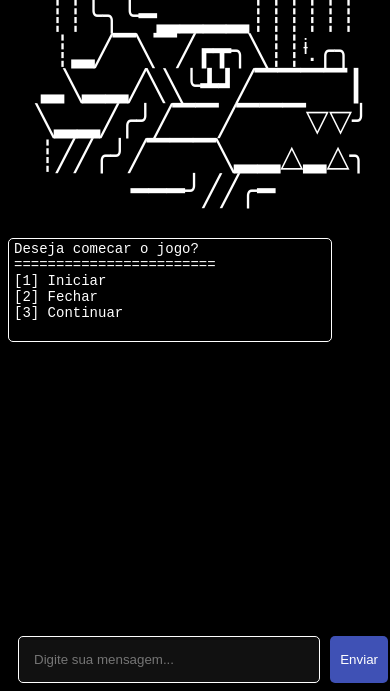
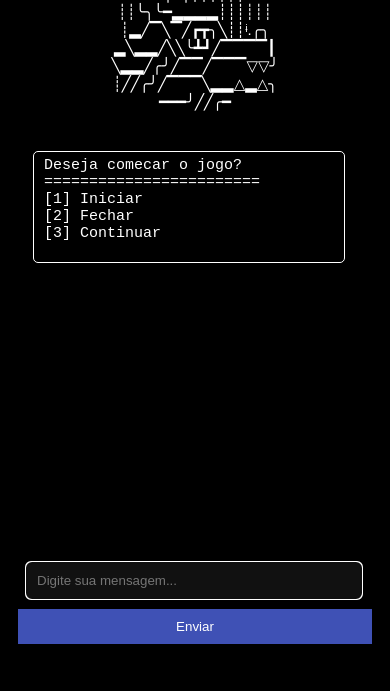
Before and after one commit to MatheusHonoratoDev/trabson-facul, a plain HTML site: page index.html in a window 390 px wide. Shown: the part 169-860 px from the top of the page. Drawn offline with Linux system fonts and the light colour scheme.

Commit message:
responsividade

```diff
--- a/index.html
+++ b/index.html
@@ -1,5 +1,7 @@
 <head>
   <link rel="stylesheet" href="styles.css" />
+  <meta name="viewport" content="width=device-width, initial-scale=1.0">
+
 </head>
 
 <body>
@@ -9,16 +11,17 @@
     <div class="chatbot-body">
         <h3>Jogo Ms-DOS</h3>
       <div class="chatbot-messages">
-        <p style="color: white; font-size: 30; text-align: center; font-family: fantasy; margin-top: 0px;">FLOREST RPG
+        <p class="logo">
+            <span style="font-size: 25px;">FlOREST RPG</span>
         <br>
 
-        ━━╮╰╮┊┊┊┊┊┊
-        ┊┊╰╮╰━▂▂▂▂┊┊┊┊┊┊
-        ┊▂╱▔╲▔╱┏┳╮╲┊┊ᶤ.╭╮
-        ▂╲▂▂╱╲╲╰┻┛╱▔▔▔▔┃
-        ╲▂▂╱╭╯╱▔▔╱▔▔▔▽▽╯
-        ┊╱╱╭╯╱▔▔▔╲▂▂△▂△╮
-        ━━━╯╱╱╭━
+        ━━╮╰╮┊┊┊┊┊┊<br>
+        ┊┊╰╮╰━▂▂▂▂┊┊┊┊┊┊<br>
+        ┊▂╱▔╲▔╱┏┳╮╲┊┊ᶤ.╭╮<br>
+        ▂╲▂▂╱╲╲╰┻┛╱▔▔▔▔┃<br>
+        ╲▂▂╱╭╯╱▔▔╱▔▔▔▽▽╯<br>
+        ┊╱╱╭╯╱▔▔▔╲▂▂△▂△╮<br>
+        ━━━╯╱╱╭━<br>
         </p>
       </div>
       <div class="chatbot-input">
--- a/script.js
+++ b/script.js
@@ -47,6 +47,7 @@ function addMessage(message, type) {
         clearInterval(loopDeTexto);
         chatbotMessage.classList.remove("pulsating-cursor");
         input.disabled = false;
+        input.focus()
       }
     }, 50);
   } else {
--- a/styles.css
+++ b/styles.css
@@ -1,25 +1,78 @@
-*::-webkit-scrollbar{
+@media only screen and (max-width: 700px) {
+  .chatbot-messages {
+    flex: 1;
+    overflow-y: auto;
+    width: 100%;
+  }
+  .chatbot-message.bot {
+    width: 200px;
+    margin: 5px 0px 5px 123px !important;
+    padding-bottom: 20px !important;
+    font-size: 15px;
+  }
+  .chatbot-message.user {
+    margin: 14px 14px 22px 224px;
+    padding-bottom: 20px;
+    border: none;
+    width: 445px;
+    font-size: 15px;
+    margin-top: 40px;
+  }
+  .chatbot-input {
+    flex-direction: column;
+  }
+  .chatbot-input input {
+    width: 59%;
+    left: 116px;
+    height: auto;
+    position: relative;
+    margin-right: 0;
+    margin-bottom: 10px;
+  }
+
+  .chatbot {
+    margin: 10px;
+  }
+
+  .logo {
+    font-size: 15px !important;
+    margin-bottom: 40px;
+  }
+
+  h3{
+    left: 118px;
+    position: relative;
+
+  }
+}
+
+.logo {
+  color: white;
+  font-size: 30px;
+  text-align: center;
+  font-family: fantasy;
+  margin-top: 0px;
+}
+
+*::-webkit-scrollbar {
   width: 12px;
 }
-*::-webkit-scrollbar-track{
+*::-webkit-scrollbar-track {
   background-color: #444;
 }
 
-*::-webkit-scrollbar-thumb{
+*::-webkit-scrollbar-thumb {
   background-color: #000000;
   border-radius: 20px;
   border: 3px solid rgb(255, 255, 255);
 }
 
-h3{
-  color: white ;
+h3 {
+  color: white;
   font-size: 40px;
-  margin-top: 0px ;
+  margin-top: 0px;
   border-bottom: 3px dashed white;
 }
-
-
-
 
 .chatbot {
   border-radius: 10px;
@@ -54,7 +107,6 @@ h3{
   flex: 1;
   overflow-y: auto;
   width: 570px;
-
 }
 
 @keyframes blink {
@@ -89,7 +141,6 @@ h3{
   animation: blink 1s infinite;
 }
 
-
 .chatbot-message.bot {
   margin: 5px 15px 5px 5px;
   padding-bottom: 20px;
@@ -104,12 +155,9 @@ h3{
   width: 290px;
 }
 
-
-
 .chatbot-input {
   display: flex;
   margin-top: 30px;
-
 }
 
 .chatbot-input input {
@@ -132,63 +180,6 @@ h3{
   padding: 10px;
 }
 
-
-body{
+body {
   background-color: black;
 }
-
-@media (max-width: 768px) {
-  .chatbot {
-    height: 100vh;
-    width: 100vw;
-    border-radius: 0;
-    box-shadow: none;
-  }
-
-  .chatbot-body {
-    height: 100%;
-    padding: 0;
-  }
-
-  .chatbot-messages {
-    width: 100%;
-  }
-
-  .chatbot-message.bot {
-    margin: 5px 5px 5px 0;
-    width: 100%;
-  }
-
-  .chatbot-message.user {
-    margin: 14px 5px 22px 0;
-    width: 100%;
-  }
-
-  .chatbot-input {
-    margin-top: 20px;
-    padding: 0 10px;
-  }
-
-  .chatbot-input input {
-    padding: 15px;
-  }
-}
-
-@media (max-width: 480px) {
-  .chatbot-messages {
-    font-size: 12px;
-  }
-
-  .chatbot-message {
-    padding: 2px 5px;
-    font-size: 14px;
-  }
-
-  .chatbot-message.bot {
-    width: 80%;
-  }
-
-  .chatbot-message.user {
-    width: 80%;
-  }
-}
```
